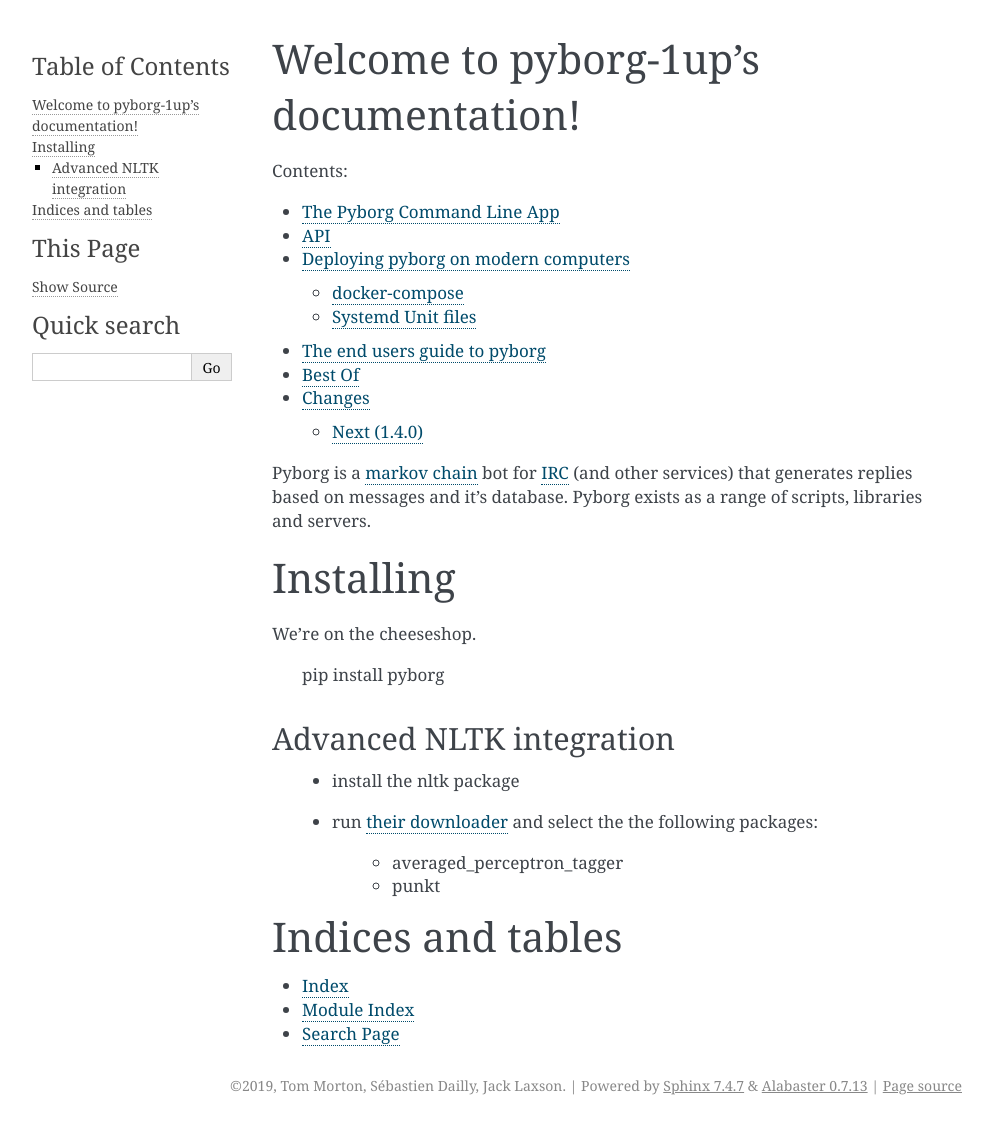
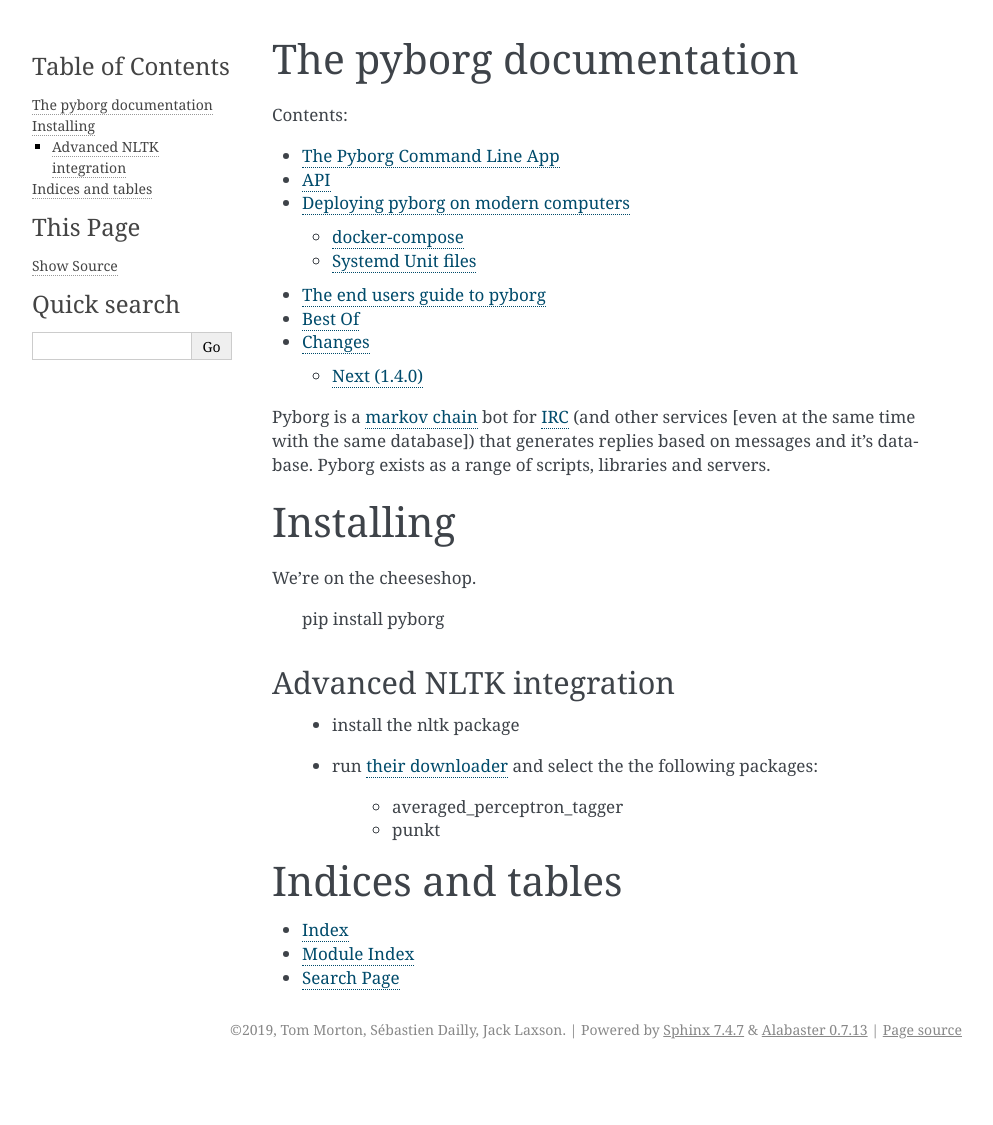
Before and after one commit to jrabbit/pyborg-1up, a Sphinx documentation site: the page built from docs/source/index.rst, in a window 1280 px wide. Shown: the whole page, without its empty margins (148-1141 px from the left). Built offline with Sphinx 7.4.7, drawn with Linux system fonts in a browser that asks for light colours; after the commit the page ends 1069 px from its top, so only the background shows below that.

Commit message:
docs style & language tweak

```diff
--- a/docs/source/index.rst
+++ b/docs/source/index.rst
@@ -3,7 +3,7 @@
    You can adapt this file completely to your liking, but it should at least
    contain the root `toctree` directive.
 
-Welcome to pyborg-1up's documentation!
+The pyborg documentation
 ======================================
 
 Contents:
@@ -17,7 +17,7 @@
 
 
 
-Pyborg is a `markov chain <https://en.wikipedia.org/wiki/Markov_chain>`_ bot for `IRC <https://en.wikipedia.org/wiki/Internet_Relay_Chat>`_ (and other services) that generates replies based on messages and it's database.
+Pyborg is a `markov chain <https://en.wikipedia.org/wiki/Markov_chain>`_ bot for `IRC <https://en.wikipedia.org/wiki/Internet_Relay_Chat>`_ (and other services [even at the same time with the same database]) that generates replies based on messages and it's database.
 Pyborg exists as a range of scripts, libraries and servers.
 
 
```
